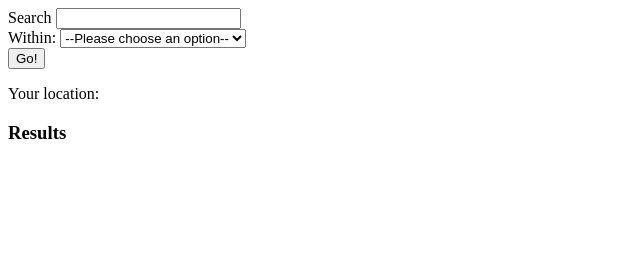
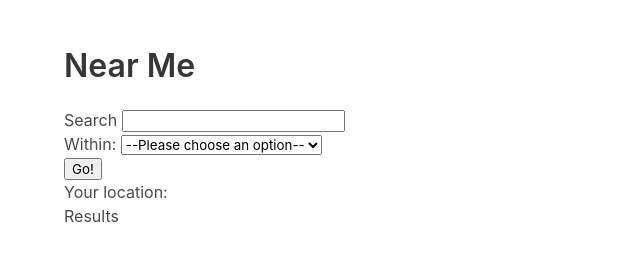
Before and after one commit to aliciatay-zls/NearMe, a website: page html/index.html in a window 1280 px wide. Shown: the whole page, without its empty margins (0-640 px from the left). Drawn offline with nearby package versions, Linux system fonts and the light colour scheme.

Commit message:
Implement a CSS framework

```diff
--- a/html/index.html
+++ b/html/index.html
@@ -3,9 +3,18 @@
 <head>
     <title>Near Me</title>
     <script src="https://ajax.googleapis.com/ajax/libs/jquery/3.5.1/jquery.min.js"></script>
+    <meta name="viewport" content="width=device-width, initial-scale=1">
+    <meta charset="utf-8">
+    <link rel="stylesheet" href="https://cdn.jsdelivr.net/npm/bulma@0.9.3/css/bulma.min.css">
     <link rel="stylesheet" href="styles.css">
 </head>
 <body>
+    <section class="section">
+        <div class="container">
+          <h1 class="title">
+            Near Me
+          </h1>
+
           <form action="/outlets">
             <div id="search-bar" class="form-inputs">
                 <label for="searchWord">Search</label>
@@ -37,6 +46,10 @@
 
         <h3>Results</h3>
         <div id="outletResults"></div>
+
+        </div>
+      </section>
+
     <script src="locations.js"></script>
 </body>
 </html>
--- a/html/styles.css
+++ b/html/styles.css
@@ -1,3 +1,5 @@
+@import "https://cdn.jsdelivr.net/npm/bulma@0.9.3/css/bulma.min.css";
+
 .distance:before {
     content: "📍 "
 }
```
Lines whose indentation alone changed are shown as unchanged.
